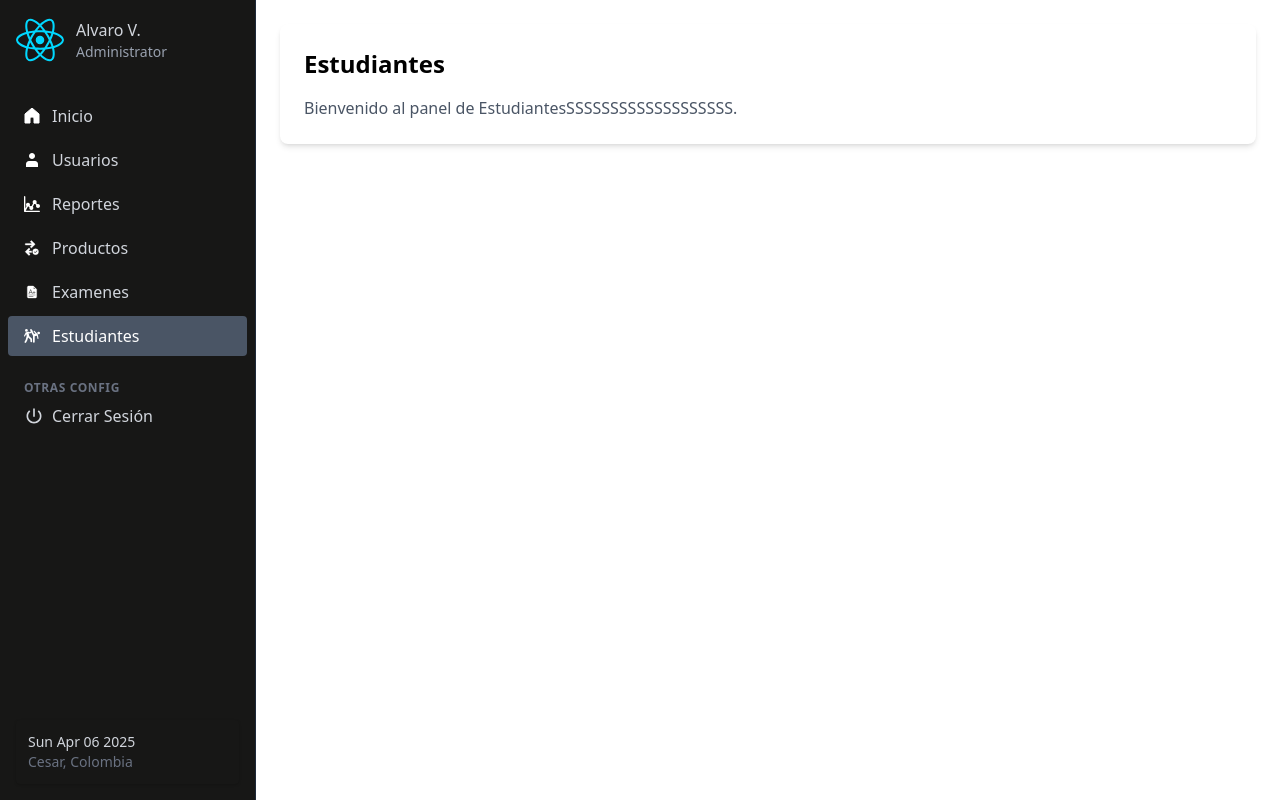
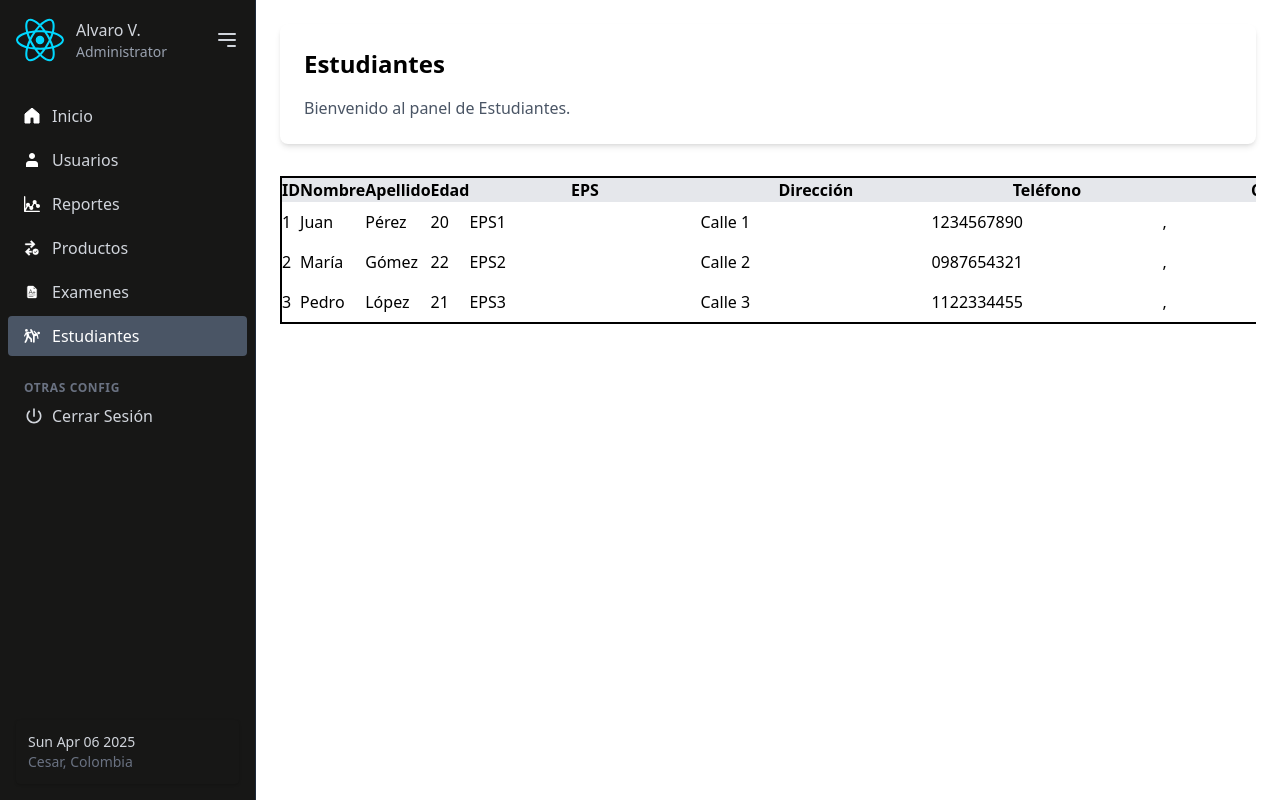
Before and after one commit to JoseVidal1/DOJANKWON_PROY, a React (Vite) app: page /Estudiantes in a window 1280 px wide. Built offline with nearby package versions, Linux system fonts and the light colour scheme.

Commit message:
SIdebar con hamburguesa

```diff
--- a/src/Components/Calificaciones.jsx
+++ b/src/Components/Calificaciones.jsx
@@ -61,7 +61,7 @@ export default function Calificaciones({ index,nombre, grado, calentamiento, tec
     return '';
   };
   return (
-    <tr className={`border-b transition-colors ${getBgColor()}`}>
+    <tr className={`border-b transition-colors hover:bg-gray-100 ${getBgColor()}`}>
       <td className="px-1  py-1  ">{nombre}</td>
       <td className="px-1  py-1  ">{grado}</td>
 
--- a/src/Components/sidebar.jsx
+++ b/src/Components/sidebar.jsx
@@ -19,6 +19,10 @@ const Sidebar = () => {
     return () => window.removeEventListener('resize', handleResize);
   }, []);
 
+  const toggleSidebar = () => {
+    setIsMobile(!isMobile);
+  };
+
   const MobileIcon = ({ icon, to, alt }) => (
     <Link to={to} className="block w-full">
       <div className="flex justify-center py-3 cursor-pointer hover:bg-gray-800 rounded-md">
@@ -26,11 +30,13 @@ const Sidebar = () => {
       </div>
     </Link>
   );
+
   return (
     <>
       <aside className={`flex flex-col justify-between min-h-screen h-full bg-[#171716] border-r border-gray-800 text-gray-300 fixed inset-y-0 left-0 transition-all duration-300 ease-in-out ${isMobile ? 'w-14' : 'w-64'}`}>
         <div>
-          <div className="p-4 mb-4 flex items-center">
+          <div className="p-4 mb-4 flex items-center justify-between">
+            <div className="flex items-center">
               <img src={imagen} alt="Profile" className={`${isMobile ? 'w-8 h-8' : 'w-12 h-12'} rounded-full ${isMobile ? 'mx-auto' : 'mr-3'}`} />
               {!isMobile && (
                 <div className="flex flex-col">
@@ -38,6 +44,26 @@ const Sidebar = () => {
                   <div className="text-sm text-gray-400">Administrator</div>
                 </div>
               )}
+            </div>
+            <button
+              onClick={toggleSidebar}
+              className="text-gray-300 hover:text-white focus:outline-none"
+            >
+              <svg
+                className="w-6 h-6"
+                fill="none"
+                stroke="currentColor"
+                viewBox="0 0 24 24"
+                xmlns="http://www.w3.org/2000/svg"
+              >
+                <path
+                  strokeLinecap="round"
+                  strokeLinejoin="round"
+                  strokeWidth={2}
+                  d="M4 6h16M4 12h16m-7 6h7"
+                />
+              </svg>
+            </button>
           </div>
           <nav className={`${isMobile ? 'px-1' : 'px-2'} space-y-1`}>
             {!isMobile ? (
--- a/src/page/Estudiantes.jsx
+++ b/src/page/Estudiantes.jsx
@@ -1,11 +1,55 @@
 import React from 'react';
 
 const Estudiantes = () => {
+  let estudiantes = [
+    { id: 1, nombre: 'Juan', apellido: 'Pérez', edad: 20, eps: 'EPS1', direccion: 'Calle 1', telefono: '1234567890', correo: ','},
+    { id: 2, nombre: 'María', apellido: 'Gómez', edad: 22, eps: 'EPS2', direccion: 'Calle 2', telefono: '0987654321', correo: ','},
+    { id: 3, nombre: 'Pedro', apellido: 'López', edad: 21, eps: 'EPS3', direccion: 'Calle 3', telefono: '1122334455', correo: ','},
+  ]
+
   return (
+    <>
     <div className="bg-white rounded-lg shadow-md p-6">
       <h1 className="text-2xl font-bold mb-4">Estudiantes</h1>
-      <p className="text-gray-600">Bienvenido al panel de EstudiantesSSSSSSSSSSSSSSSSSSS.</p>
+      <p className="text-gray-600">Bienvenido al panel de Estudiantes.</p>
     </div>
+    <div className="overflow-x-auto mt-4">
+    <table className='border-2 border-black-300 rounded-lg shadow-md mt-4 w-full '>
+      <thead>
+        <tr className="bg-gray-200 ">
+          <th>ID</th>
+          <th>Nombre</th>
+          <th>Apellido</th>
+          <th>Edad</th>
+          <th>EPS</th>
+          <th>Dirección</th>
+          <th>Teléfono</th>
+          <th>Correo</th>
+          <th>Acciones</th>
+        </tr>
+      </thead>
+      <tbody>
+        {estudiantes.map((estudiante) => (
+          <tr key={estudiante.id} className="hover:bg-gray-100">
+            <td>{estudiante.id}</td>
+            <td>{estudiante.nombre}</td>
+            <td>{estudiante.apellido}</td>
+            <td>{estudiante.edad}</td>
+            <td> <input type="text" value={estudiante.eps}/> </td>
+            <td> <input type="text" value={estudiante.direccion}/ > </td>
+            <td> <input type="text" value={estudiante.telefono}/></td>
+            <td> <input type="text" value={estudiante.correo} /></td>
+            <td className="flex justify-center items-center">
+              <button className="bg-blue-500 text-white px-4 py-2 rounded">Editar</button>
+              <button className="bg-red-500 text-white px-4 py-2 rounded ml-2">Eliminar</button>
+            </td>
+          </tr>
+        ))}
+      </tbody>
+    </table>
+    </div>
+
+    </>
   );
 };
 
```
Lines whose indentation alone changed are shown as unchanged.
